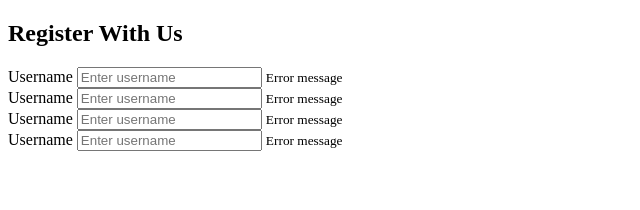
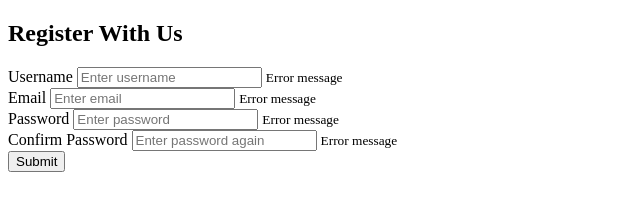
Before and after one commit to deykpe/Login-Validator, a plain HTML site: page index.html in a window 1280 px wide. Shown: the whole page, without its empty margins (0-640 px from the left). Drawn offline with Linux system fonts and the light colour scheme.

Commit message:
login form html

```diff
--- a/index.html
+++ b/index.html
@@ -17,20 +17,21 @@
                 <small>Error message</small>
             </div>
             <div class="form-control">
-                <label for="username">Username</label>
-                <input type="text" id="username" placeholder="Enter username">
+                <label for="email">Email</label>
+                <input type="text" id="email" placeholder="Enter email">
                 <small>Error message</small>
             </div>
             <div class="form-control">
-                <label for="username">Username</label>
-                <input type="text" id="username" placeholder="Enter username">
+                <label for="password">Password</label>
+                <input type="password" id="password" placeholder="Enter password">
                 <small>Error message</small>
             </div>
             <div class="form-control">
-                <label for="username">Username</label>
-                <input type="text" id="username" placeholder="Enter username">
+                <label for="password2">Confirm Password</label>
+                <input type="password" id="password2" placeholder="Enter password again">
                 <small>Error message</small>
             </div>
+            <button>Submit</button>
         </form>
     </div>
 
```
